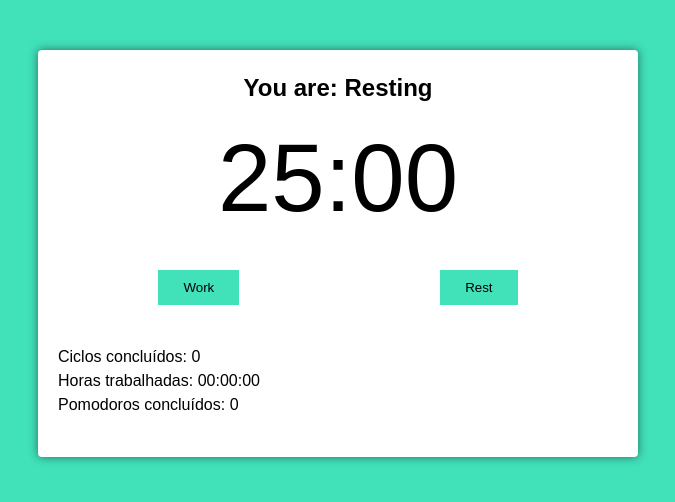
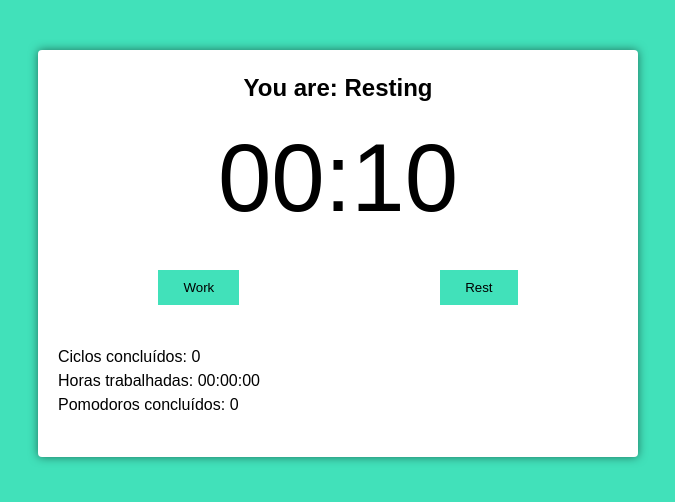
Before and after one commit to limberjhonathan/projeto-pomodoro, a React (Create React App) app: page / in a window 1280 px wide. Shown: the top 502 px of the page, without its empty margins (302-977 px from the left). Built offline with nearby package versions, Linux system fonts and the light colour scheme; the HTML template or start-up script is replaced by a standard one.

Commit message:
ajustes de tempo

```diff
--- a/src/App.tsx
+++ b/src/App.tsx
@@ -5,9 +5,9 @@ function App(): JSX.Element {
   return (
     <div className="container">
       <PomodoroTimer
-        pomodoroTime={1500}
-        shortRestTime={300}
-        longRestTime={900}
+        pomodoroTime={10}
+        shortRestTime={2}
+        longRestTime={5}
         cycles={4}
       />
     </div>
```
